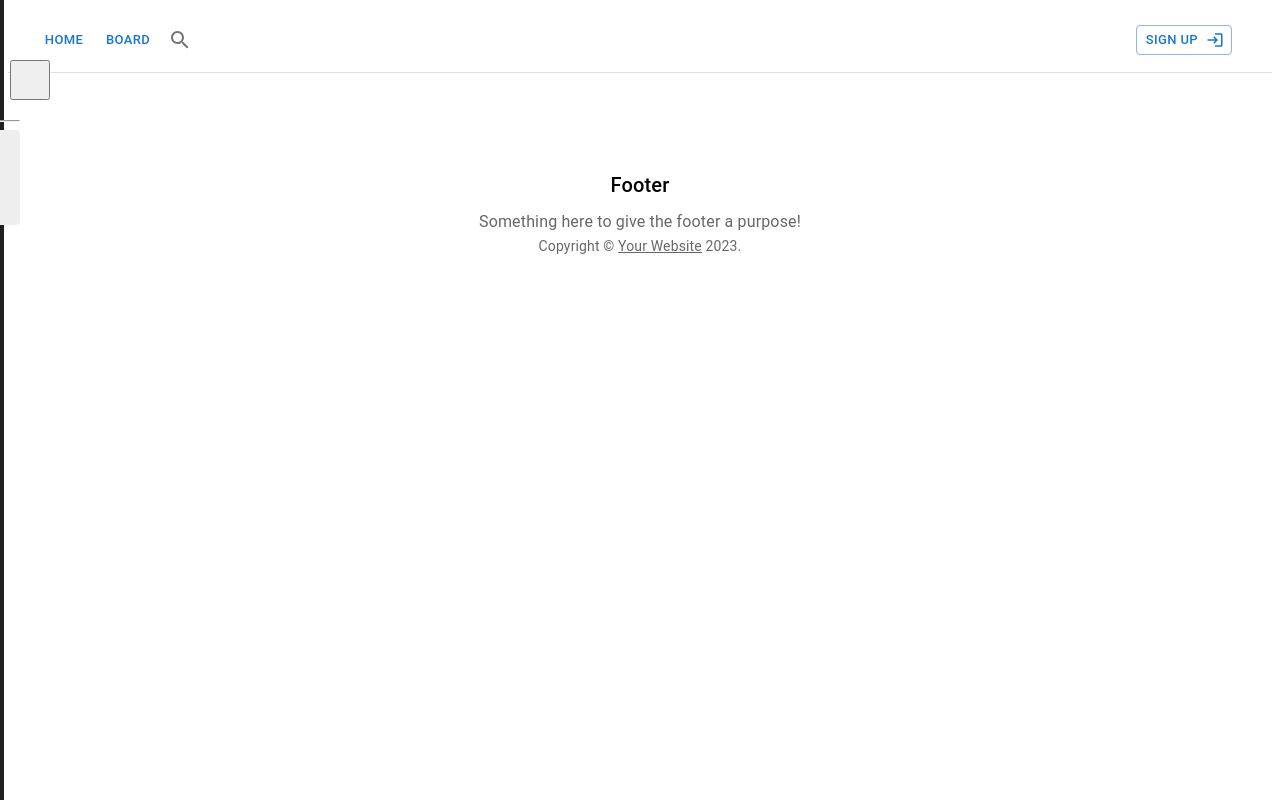
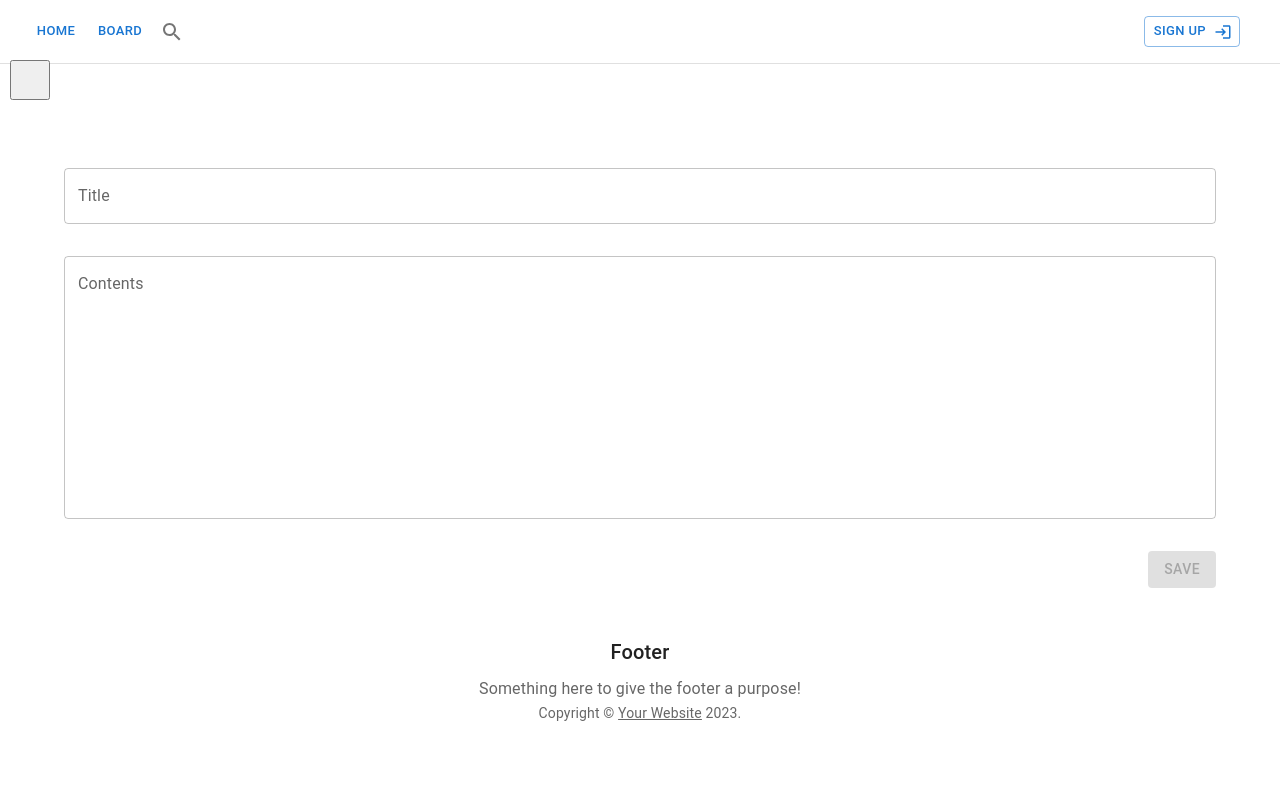
Before and after one commit to wnsgur9137/React_board, a React (Create React App) app: page /board/update/1 in a window 1280 px wide. Built offline with nearby package versions, Linux system fonts and the light colour scheme; no server answers.

Commit message:
feat: delete, update board

```diff
--- a/src/App.js
+++ b/src/App.js
@@ -15,9 +15,9 @@ function App() {
             <Route path="/" element={<Home/>}/>
 
             <Route path="/board" element={<BoardList/>}/>
-            <Route path="/board/:idx" element={<BoardDetail/>}/>
+            <Route path="/board/:boardID" element={<BoardDetail/>}/>
             <Route path="/write" element={<BoardWrite/>}/>
-            <Route path="/update/:idx" element={<BoardUpdate/>}/>
+            <Route path="/board/update/:boardID" element={<BoardUpdate/>}/>
 
             <Route path="/signIn" element={<SignIn/>}/>
             <Route path="/signUp" element={<SignUp/>}/>
--- a/src/components/Board.js
+++ b/src/components/Board.js
@@ -1,4 +1,4 @@
-import React, { useState } from 'react';
+import React, {useEffect, useState} from 'react';
 import { useNavigate } from 'react-router-dom';
 import axios from 'axios';
 
@@ -16,16 +16,27 @@ import {StyledMenu} from "./CustomStyle/Menu";
 
 const defaultTheme = createTheme();
 
-const Board = ({ idx, title, contents, createdDate, writer }) => {
+const Board = ({ boardID, title, contents, createdDate, writer, userID }) => {
     const navigate = useNavigate()
     const [anchorEl, setAnchorEl] = useState(null);
     const isOpenMenu = Boolean(anchorEl);
+    const localUserID = localStorage.getItem("userID") || null;
 
     const deleteBoard = async () => {
         if (window.confirm('게시글을 삭제하시겠습니까?')) {
-            await axios.delete(`//localhost:8000/board/${idx}`).then((res) => {
+            await axios({
+                method: "delete",
+                url: `/reactBoard/boards/delete/${userID}/${boardID}`,
+            }).then((response) => {
+                if (response.data["Error"]) {
+                    alert(`삭제에 실패하였습니다.\n다시 시도해주세요.`)
+                    return
+                }
                 alert('삭제되었습니다.');
+                console.log(response.data)
                 navigate('/board');
+            }).catch((error) => {
+                alert(`삭제에 실패하였습니다.\n${error}`)
             });
         }
     };
@@ -38,7 +49,7 @@ const Board = ({ idx, title, contents, createdDate, writer }) => {
     };
 
     const moveToUpdate = () => {
-        navigate('/update/' + idx);
+        navigate(`/board/update/${boardID}`);
     };
 
     const reportBoard = () => {
@@ -62,9 +73,8 @@ const Board = ({ idx, title, contents, createdDate, writer }) => {
                             aria-controls={isOpenMenu ? 'edit-menu' : undefined}
                             aria-haspopup="true"
                             aria-expanded={isOpenMenu ? 'true' : undefined}
-                            onClick={menuClick}
-                            >
-                            EDIT
+                            onClick={menuClick}>
+                            Menu
                         </Button>
                         <StyledMenu
                             id={"edit-menu"}
@@ -75,8 +85,12 @@ const Board = ({ idx, title, contents, createdDate, writer }) => {
                             menuLIstProps={{
                                 'aria-labelledby': 'menu-button',
                             }}>
-                            <MenuItem onClick={moveToUpdate}><DeleteIcon /> Edit</MenuItem>
-                            <MenuItem onClick={deleteBoard}><EditIcon />Delete</MenuItem>
+                            {parseInt(localUserID) === parseInt(userID) && (
+                                <MenuItem onClick={moveToUpdate}><EditIcon /> Edit</MenuItem>
+                            )}
+                            {parseInt(localUserID) === parseInt(userID) && (
+                                <MenuItem onClick={deleteBoard}><DeleteIcon />Delete</MenuItem>
+                            )}
                             <MenuItem onClick={reportBoard}><ReportIcon />Report</MenuItem>
                         </StyledMenu>
                     </Grid>
--- a/src/routes/Board/BoardDetail.js
+++ b/src/routes/Board/BoardDetail.js
@@ -1,5 +1,5 @@
 import React, { useEffect, useState } from 'react';
-import { useParams } from 'react-router-dom';
+import {useNavigate, useParams} from 'react-router-dom';
 import axios from 'axios';
 import Board from '../../components/Board';
 
@@ -10,13 +10,15 @@ import { createTheme, ThemeProvider } from '@mui/material/styles';
 const defaultTheme = createTheme();
 
 const BoardDetail = () => {
-    const { idx } = useParams();
+    const { boardID } = useParams();
     const [loading, setLoading] = useState(true);
     const [board, setBoard] = useState({});
+    const navigate = useNavigate()
+
     const getBoard = async () => {
         await axios({
             method: 'get',
-            url: `/reactBoard/boards/${idx}`
+            url: `/reactBoard/boards/${boardID}`
         }).then((response) => {
             console.log(response.data)
             const currentDateTime = new Date(response.data.createdDate.replace('/', '-').replace('/', '-').replace(/ /g, 'T')+'Z')
@@ -47,11 +49,12 @@ const BoardDetail = () => {
                     <h2>loading...</h2>
                 ) : (
                     <Board
-                        idx={board.idx}
+                        boardID={board.boardID}
                         title={board.title}
                         contents={board.contents}
                         createdDate={board.createdDate}
                         writer={board.writer}
+                        userID={board.userID}
                     />
                 )}
             </Container>
--- a/src/routes/Board/BoardUpdate.js
+++ b/src/routes/Board/BoardUpdate.js
@@ -1,18 +1,32 @@
 import React, {useEffect, useState } from 'react';
 import { useNavigate, useParams } from 'react-router-dom';
 import axios from 'axios';
+import Container from "@mui/material/Container";
+import CssBaseline from "@mui/material/CssBaseline";
+import Box from "@mui/material/Box";
+import Grid from "@mui/material/Grid";
+import TextField from "@mui/material/TextField";
+import Button from "@mui/material/Button";
+import {createTheme, ThemeProvider} from "@mui/material/styles";
+
+const defaultTheme = createTheme();
 
 const BoardUpdate = () => {
     const navigate = useNavigate();
-    const { idx } = useParams()
+    const { boardID } = useParams()
+    const userID = localStorage.getItem("userID") || null;
     const [board, setBoard] = useState({
-        idx: 0,
+        boardID: 0,
+        userID: 0,
+        writer: '',
         title: '',
+        contents: '',
         createdDate: '',
+    });
+    const [originalContents, setOriginalContents] = useState({
+        title: '',
         contents: '',
     });
-
-    const { title, createdDate, contents } = board;
 
     const onChange = (event) => {
         const { value, name } = event.target;
@@ -23,19 +37,56 @@ const BoardUpdate = () => {
     };
 
     const loadBoard = async () => {
-        const resp = await (await axios.get(`//localhost:8000/board/${idx}`)).data;
-        setBoard(resp.data);
+        await axios({
+            method: 'get',
+            url: `/reactBoard/boards/${boardID}`
+        }).then((response) => {
+            console.log(response.data)
+            const currentDateTime = new Date(response.data.createdDate.replace('/', '-').replace('/', '-').replace(/ /g, 'T')+'Z')
+            const koreanDateTime = currentDateTime.toLocaleString('ko-KR', {
+                timeZone: 'Asia/Seoul',
+            });
+            const boardData = {
+                boardID: response.data.boardID,
+                userID: response.data.userID,
+                writer: response.data.writer,
+                title: response.data.title,
+                contents: response.data.contents,
+                createdDate: koreanDateTime
+            };
+            setBoard(boardData);
+            setOriginalContents({
+                title: response.data.title,
+                contents: response.data.contents
+            });
+        });
     };
 
     const updateBoard = async () => {
-        await axios.path('//locahost:8000/board', board).then((res) => {
-            alert('수정되었습니다.');
-            navigate('/board/' + idx);
+        await axios({
+            method: "post",
+            url: "/reactBoard/boards/update",
+            data: {
+                board_id: board.boardID,
+                title: board.title,
+                contents: board.contents,
+                user_id: userID
+            }
+        }).then((response) => {
+            if (response.data["Error"]) {
+                alert("수정에 실패하였습니다.\n다시 시도해주세요.");
+                console.log(response.data["Error"])
+                return
+            }
+            console.log(response.data)
+            backToDetail();
+        }).catch((error) => {
+            alert(`수정에 실패하였습니다.\nerror: ${error}`)
         });
     };
 
     const backToDetail = () => {
-        navigate('/board/' + idx);
+        navigate(`/board/${boardID}`);
     };
 
     useEffect(() => {
@@ -43,43 +94,50 @@ const BoardUpdate = () => {
     }, []);
 
     return (
-        <div>
-            <div>
-                <span>Title</span>
-                <input
-                    type="text"
-                    name="title"
-                    value={title}
-                    onChange={onChange}
-                />
-            </div>
-            <br/>
-            <div>
-                <span>Writer</span>
-                <input
-                    type="text"
-                    name="createdDate"
-                    value={createdDate}
-                    onChange={onChange}
-                />
-            </div>
-            <br/>
-            <div>
-                <span>Contents</span>
-                <textarea
-                    name="contents"
-                    cols="30"
-                    rows="10"
-                    value={contents}
-                    onChange={onChange}
-                />
-            </div>
-            <br />
-            <div>
-                <button onClick={updateBoard}>Edit</button>
-                <button onClick={backToDetail}>Cancel</button>
-            </div>
-        </div>
+        <ThemeProvider theme={defaultTheme}>
+            <Container component="main" maxWidth="lg">
+                <CssBaseline />
+                <Box component="form" noValidate onSubmit={updateBoard} sx={{ mt: 3 }}>
+                    <Grid container
+                          justifyContent="center"
+                          alignItems="center"
+                          spacig={4}
+                          rowSpacing={4}
+                          sx={{ mt: 3 }}>
+                        <Grid item xs={12}>
+                            <TextField
+                                name="title"
+                                label="Title"
+                                value={board.title}
+                                fullWidth
+                                onChange={onChange} />
+                        </Grid>
+                        <Grid item xs={12}>
+                            <TextField
+                                name="contents"
+                                label="Contents"
+                                value={board.contents}
+                                fullWidth
+                                multiline
+                                rows={10}
+                                onChange={onChange} />
+                        </Grid>
+                        <Grid item container xs={12} justifyContent="flex-end">
+                            <Button
+                                variant="contained"
+                                // type="submit"
+                                onClick={updateBoard}
+                                disabled={
+                                    (board.title.length === 0) ||
+                                    (board.contents.length === 0) ||
+                                    (board.title === originalContents.title && board.contents === originalContents.contents)
+                                }
+                            >SAVE</Button>
+                        </Grid>
+                    </Grid>
+                </Box>
+            </Container>
+        </ThemeProvider>
     )
 }
 
```
